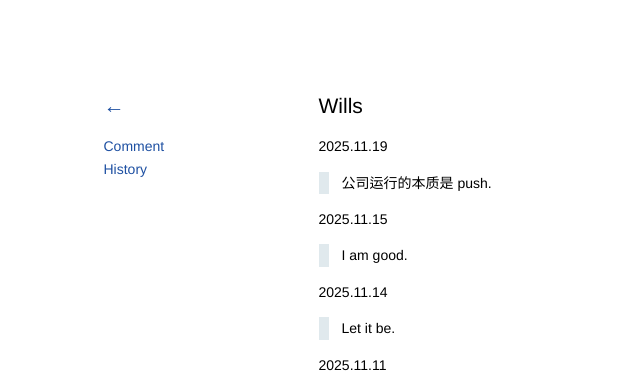
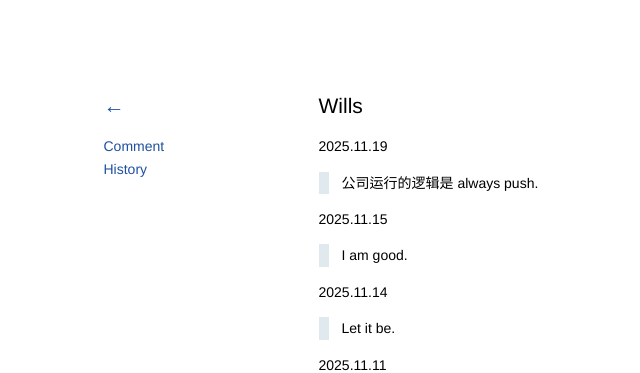
Before and after one commit to kidlj/awei, a Jekyll site: the page built from _wiki/wills.md, in a window 1280 px wide and 900 px high. Shown: the top 373 px of the window, without its empty margins (29-669 px from the left). Built offline with Jekyll 4.4.1, drawn with Linux system fonts in a browser that asks for light colours.

Commit message:
udpate wills

```diff
--- a/_wiki/wills.md
+++ b/_wiki/wills.md
@@ -4,7 +4,7 @@ title: Wills
 
 2025.11.19
 
-> 公司运行的本质是 push.
+> 公司运行的逻辑是 always push.
 
 2025.11.15
 
```
